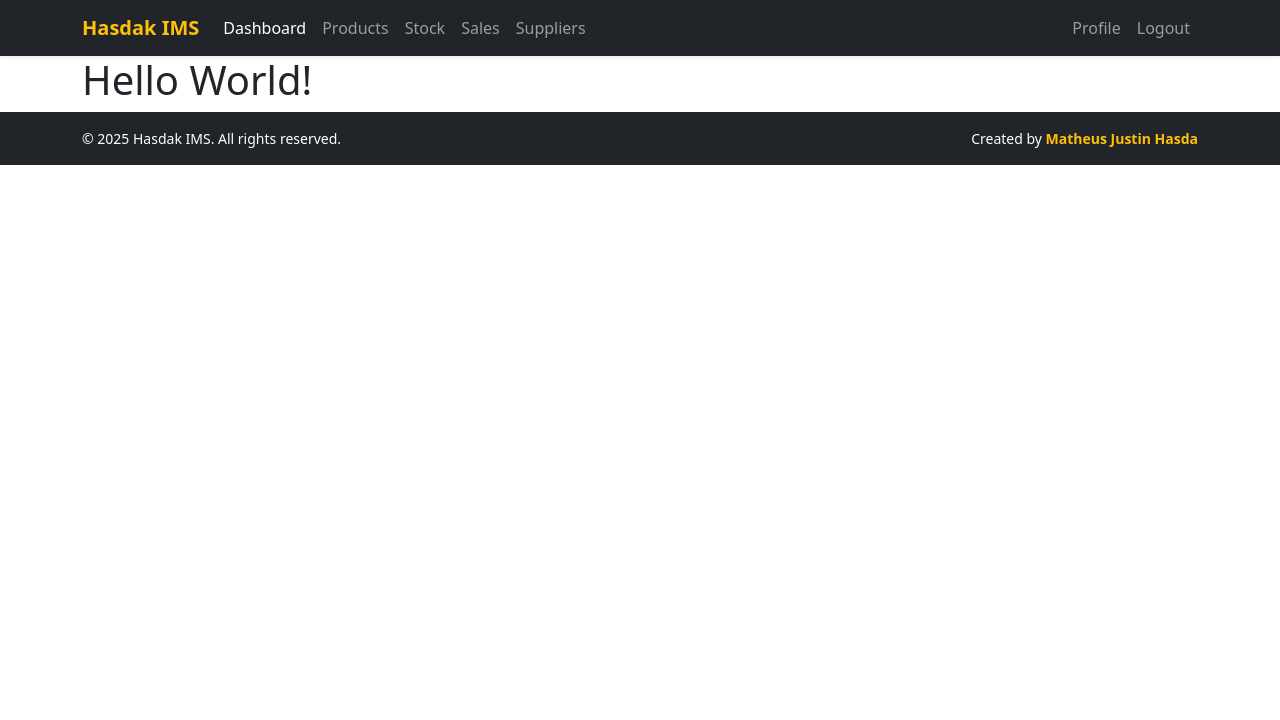
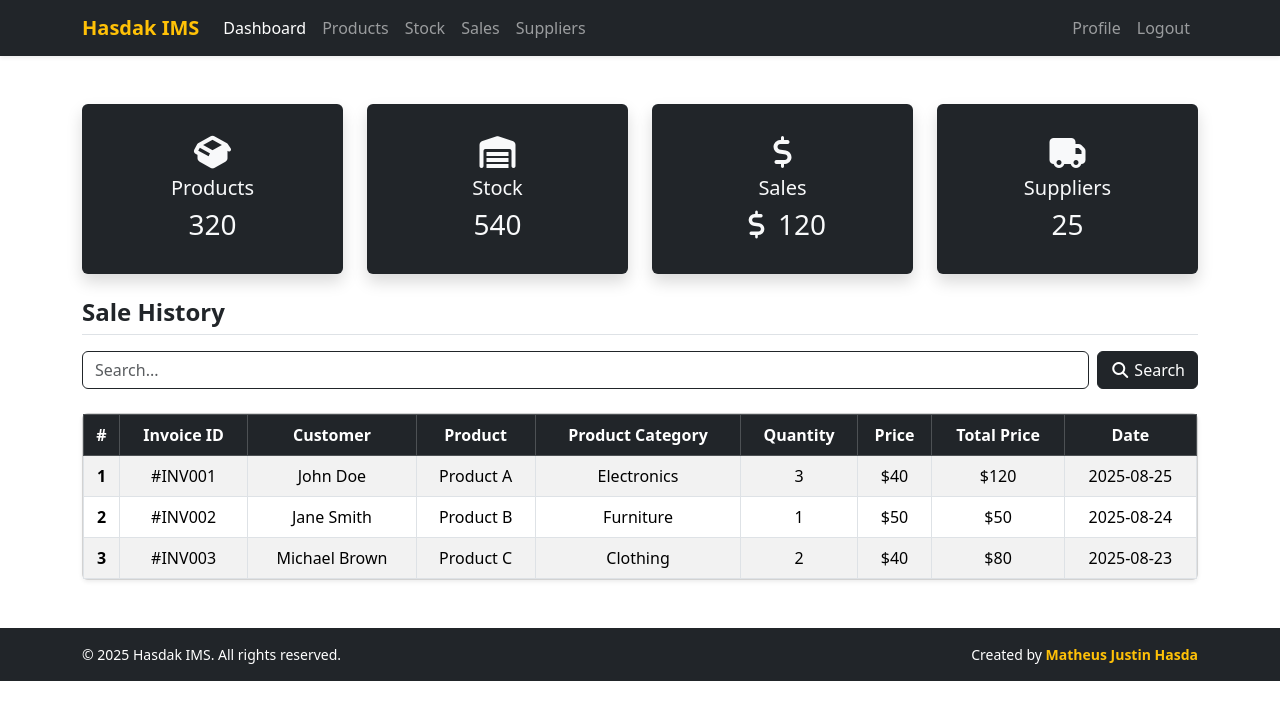
Before and after one commit to hasdajustin/hasdakIMS, a Django app: page / in a window 1280 px wide. Shown: the top 720 px of the page. Run offline with Django 5.2, Linux system fonts and the light colour scheme; some libraries are stand-ins or nearby versions.

Commit message:
fix dashboard UI

```diff
--- /dev/null
+++ b/static/css/style.css
@@ -0,0 +1,5 @@
+.hover-shadow:hover {
+    box-shadow: 0 0.5rem 1rem rgba(0,0,0,0.4);
+    transform: translateY(-3px);
+    transition: 0.3s ease;
+}
--- /dev/null
+++ b/static/js/scripts.js
@@ -0,0 +1,6 @@
+document.getElementById('searchInput').addEventListener('keyup', function () {
+    const filter = this.value.toLowerCase();
+    document.querySelectorAll('table tbody tr').forEach(row => {
+        row.style.display = row.textContent.toLowerCase().includes(filter) ? '' : 'none';
+    });
+});
--- a/templates/base.html
+++ b/templates/base.html
@@ -1,10 +1,13 @@
+{% load static %}
 <!DOCTYPE html>
 <html lang="en">
 <head>
     <meta charset="UTF-8">
     <meta name="viewport" content="width=device-width, initial-scale=1.0">
     <title>{% block title %} {% endblock title %} Hasdak</title>
+    <link rel="stylesheet" href="{% static 'css/style.css' %}">
     <link rel="stylesheet" href="https://cdn.jsdelivr.net/npm/bootstrap@5.3.7/dist/css/bootstrap.min.css">
+    <link rel="stylesheet" href="https://cdnjs.cloudflare.com/ajax/libs/font-awesome/7.0.0/css/all.min.css">
 </head>
 <body>
 
@@ -19,6 +22,7 @@
         {% include 'components/footer.html' %}
     {% endblock footer %}
 
+    <script src="{% static 'js/scripts.js' %}"></script>
     <script src="https://cdn.jsdelivr.net/npm/bootstrap@5.3.7/dist/js/bootstrap.bundle.min.js"></script>
 </body>
 </html>
--- a/templates/pages/index.html
+++ b/templates/pages/index.html
@@ -1,9 +1,131 @@
 {% extends 'base.html' %}
-
-{% block title %} Dashboard {% endblock title %}
+{% block title %}Dashboard{% endblock %}
 
 {% block content %}
-<div class="container">
-    <h1>Hello World!</h1>
+<div class="container my-5">
+
+    <div class="row g-4 mb-4">
+        <!-- Products Card -->
+        <div class="col-12 col-sm-6 col-md-3">
+            <a href="#" class="text-decoration-none">
+                <div class="card bg-dark border-0 rounded text-center p-3 shadow h-100 hover-shadow">
+                    <div class="card-body d-flex flex-column justify-content-center align-items-center">
+                        <i class="fas fa-box-open fa-2x text-light mb-2"></i>
+                        <h5 class="card-title text-light">Products</h5>
+                        <h3 class="text-light mb-0">320</h3>
+                    </div>
+                </div>
+            </a>
+        </div>
+
+        <!-- Stock Card -->
+        <div class="col-12 col-sm-6 col-md-3">
+            <a href="#" class="text-decoration-none">
+                <div class="card bg-dark border-0 rounded text-center p-3 shadow h-100 hover-shadow">
+                    <div class="card-body d-flex flex-column justify-content-center align-items-center">
+                        <i class="fas fa-warehouse fa-2x text-light mb-2"></i>
+                        <h5 class="card-title text-light">Stock</h5>
+                        <h3 class="text-light mb-0">540</h3>
+                    </div>
+                </div>
+            </a>
+        </div>
+
+        <!-- Sales Card -->
+        <div class="col-12 col-sm-6 col-md-3">
+            <a href="#" class="text-decoration-none">
+                <div class="card bg-dark border-0 rounded text-center p-3 shadow h-100 hover-shadow">
+                    <div class="card-body d-flex flex-column justify-content-center align-items-center">
+                        <i class="fas fa-dollar-sign fa-2x text-light mb-2"></i>
+                        <h5 class="card-title text-light">Sales</h5>
+                        <h3 class="text-light mb-0"><i class="fa-solid fa-dollar-sign me-1"></i>120</h3>
+                    </div>
+                </div>
+            </a>
+        </div>
+
+        <!-- Suppliers Card -->
+        <div class="col-12 col-sm-6 col-md-3">
+            <a href="#" class="text-decoration-none">
+                <div class="card bg-dark border-0 rounded text-center p-3 shadow h-100 hover-shadow">
+                    <div class="card-body d-flex flex-column justify-content-center align-items-center">
+                        <i class="fas fa-truck fa-2x text-light mb-2"></i>
+                        <h5 class="card-title text-light">Suppliers</h5>
+                        <h3 class="text-light mb-0">25</h3>
+                    </div>
+                </div>
+            </a>
+        </div>
+    </div>
+
+    <!-- Sale History Title -->
+    <h4 class="mb-3 fw-bold border-bottom pb-2">Sale History</h4>
+
+    <!-- Responsive Search Bar -->
+    <div class="mb-4">
+        <div class="d-flex flex-column flex-sm-row gap-2">
+            <input type="text" id="searchInput" class="form-control border-dark" placeholder="Search...">
+            <button class="btn btn-dark d-flex align-items-center justify-content-center" type="button">
+                <i class="fas fa-magnifying-glass me-1"></i> Search
+            </button>
+        </div>
+    </div>
+
+    <!-- Table -->
+    <div class="card shadow-sm rounded">
+        <div class="table-responsive">
+            <table class="table table-striped table-hover table-bordered align-middle text-center mb-0">
+                <thead class="table-dark">
+                    <tr>
+                        <th>#</th>
+                        <th>Invoice ID</th>
+                        <th>Customer</th>
+                        <th>Product</th>
+                        <th>Product Category</th>
+                        <th>Quantity</th>
+                        <th>Price</th>
+                        <th>Total Price</th>
+                        <th>Date</th>
+                    </tr>
+                </thead>
+                <tbody>
+                    <tr>
+                        <th>1</th>
+                        <td>#INV001</td>
+                        <td>John Doe</td>
+                        <td>Product A</td>
+                        <td>Electronics</td>
+                        <td>3</td>
+                        <td>$40</td>
+                        <td>$120</td>
+                        <td>2025-08-25</td>
+                    </tr>
+                    <tr>
+                        <th>2</th>
+                        <td>#INV002</td>
+                        <td>Jane Smith</td>
+                        <td>Product B</td>
+                        <td>Furniture</td>
+                        <td>1</td>
+                        <td>$50</td>
+                        <td>$50</td>
+                        <td>2025-08-24</td>
+                    </tr>
+                    <tr>
+                        <th>3</th>
+                        <td>#INV003</td>
+                        <td>Michael Brown</td>
+                        <td>Product C</td>
+                        <td>Clothing</td>
+                        <td>2</td>
+                        <td>$40</td>
+                        <td>$80</td>
+                        <td>2025-08-23</td>
+                    </tr>
+                </tbody>
+            </table>
+        </div>
+    </div>
+
 </div>
-{% endblock content %}
+{% endblock %}
```
